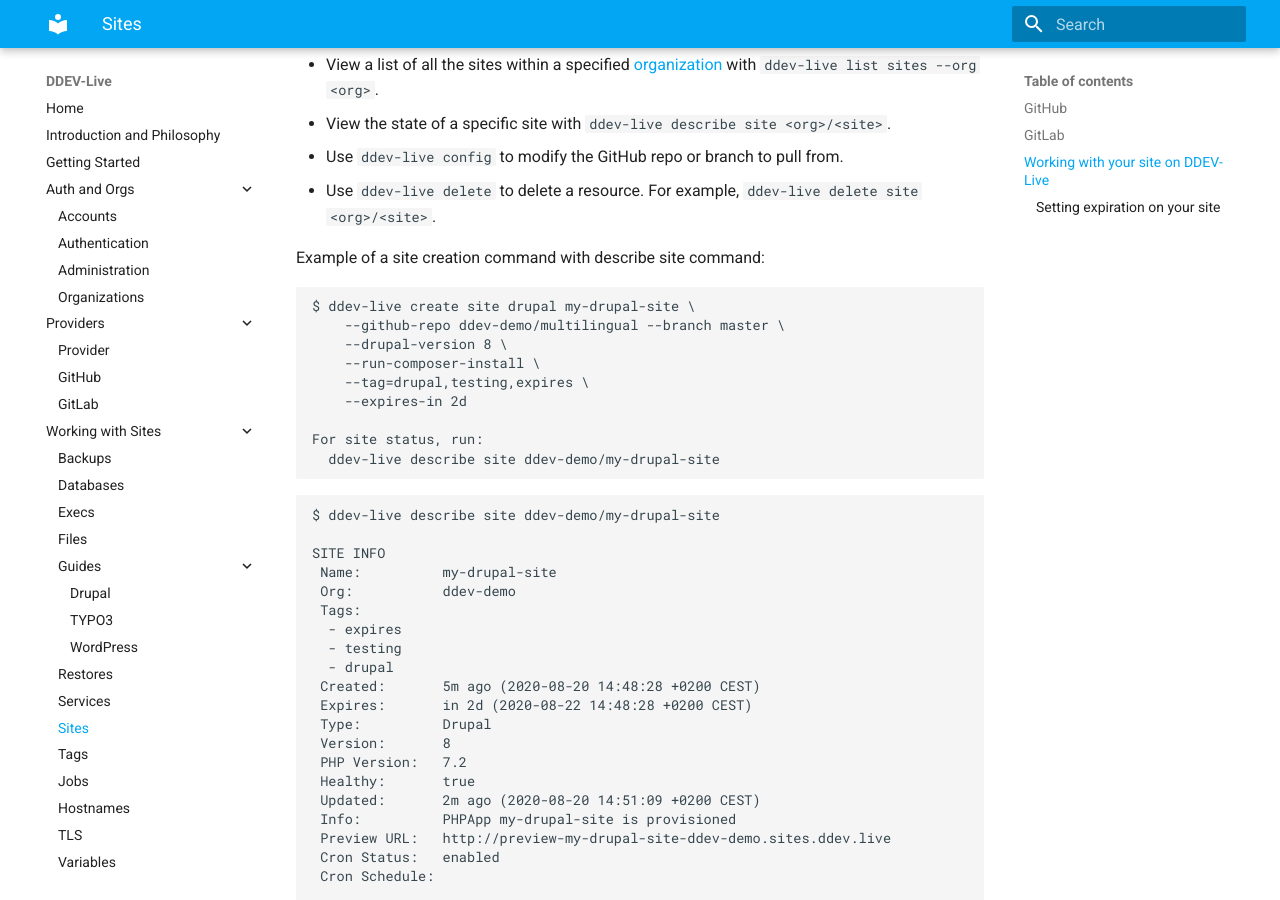
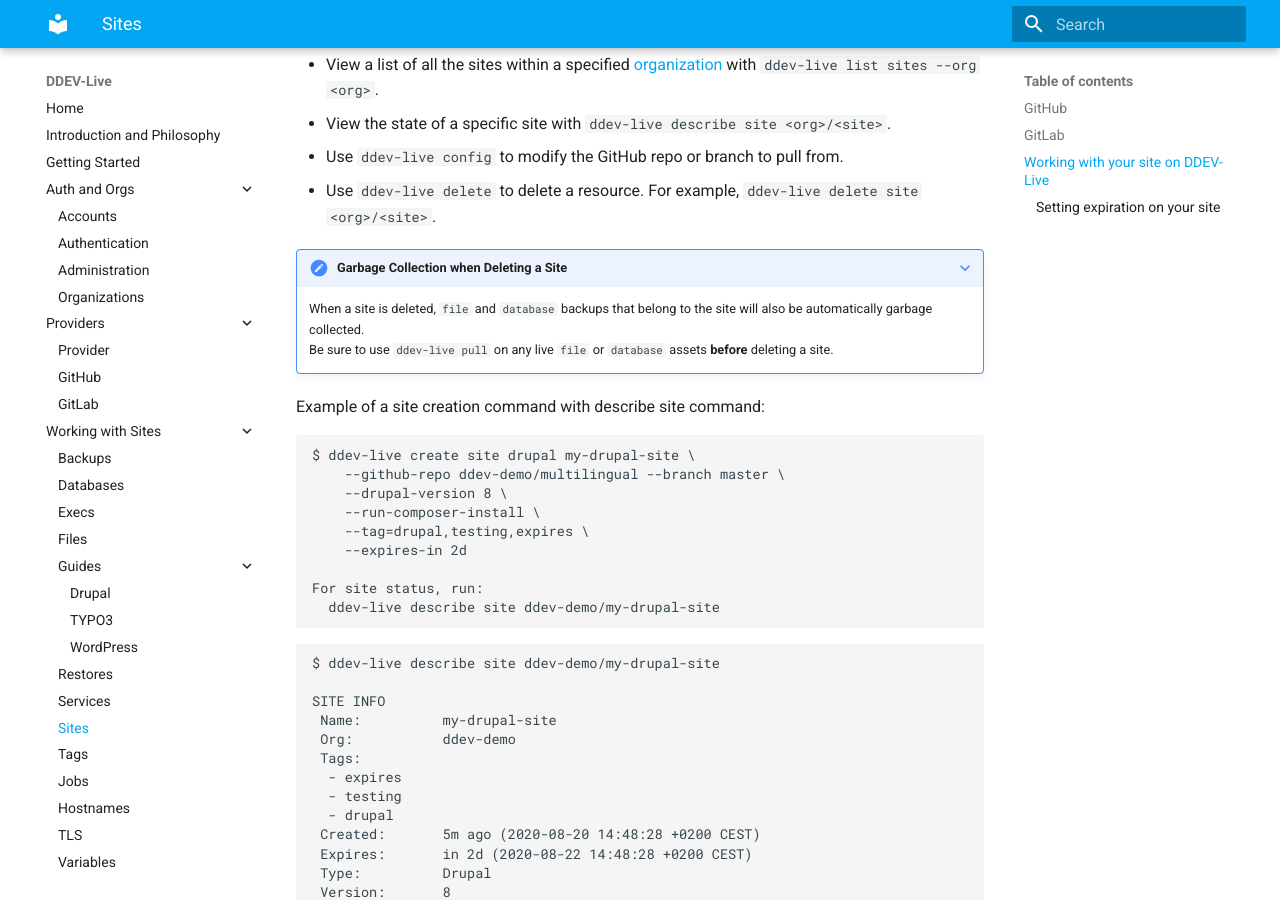
Before and after one commit to fru-io/docs-live, an MkDocs documentation site: the page built from docs/sites.md, in a window 1280 px wide and 900 px high, scrolled down 975 px. Built offline with MkDocs 1.6.1 and Material for MkDocs 9.7.7, drawn with Linux system fonts in a browser that asks for light colours.

Commit message:
specify site asset garbage collection on delete

````diff
--- a/docs/sites.md
+++ b/docs/sites.md
@@ -35,6 +35,9 @@ DDEV-Live "watches" the specified branch of your repo. When you push updates to
 - View the state of a specific site with `ddev-live describe site <org>/<site>`.
 - Use `ddev-live config` to modify the GitHub repo or branch to pull from.
 - Use `ddev-live delete` to delete a resource. For example, `ddev-live delete site <org>/<site>`.
+???+ note "Garbage Collection when Deleting a Site"
+    When a site is deleted, `file` and `database` backups that belong to the site will also be automatically garbage collected.
+    Be sure to use `ddev-live pull` on any live `file` or `database` assets <b>before</b> deleting a site.
 
 Example of a site creation command with describe site command:
 ```
````
